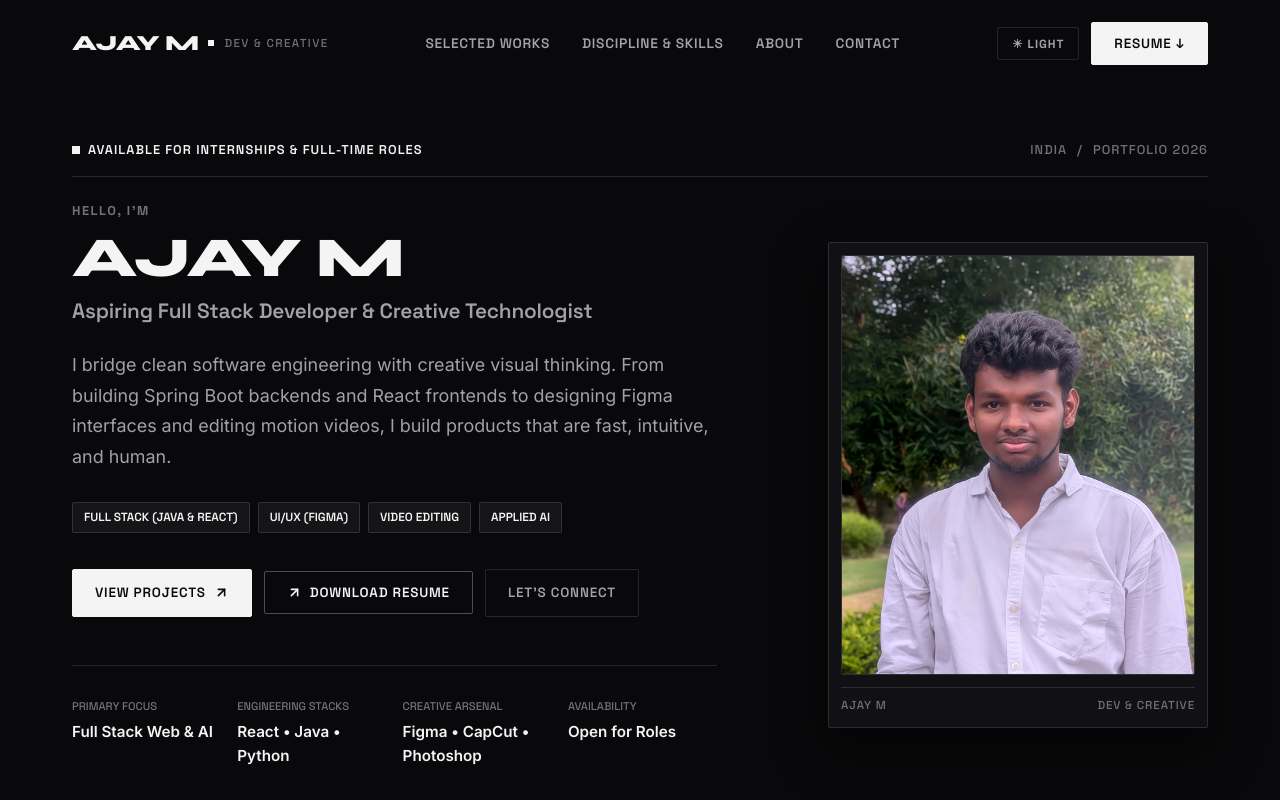
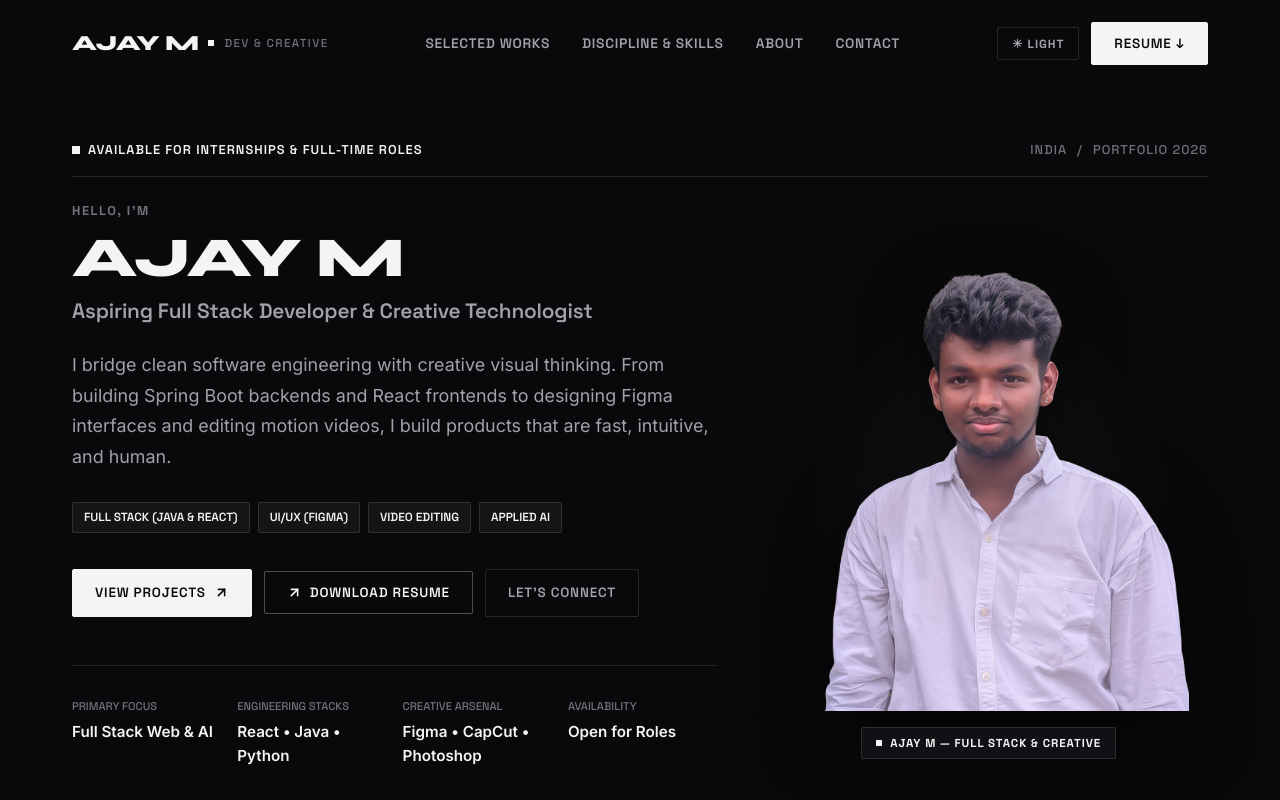
Before and after one commit to ajaymanikandanoff/portfolio, a React (Vite) app: page / in a window 1280 px wide. Shown: the top 800 px of the page. Built offline with nearby package versions, Linux system fonts and the light colour scheme.

Commit message:
feat: frameless transparent cutout photo in hero section without box

```diff
--- a/src/components/Hero.jsx
+++ b/src/components/Hero.jsx
@@ -69,28 +69,26 @@ export default function Hero({ onOpenResume }) {
             </div>
           </div>
 
-          {/* Right Column: Picture Frame */}
-          <div className="hero-portrait-col">
-            <div className="portrait-frame">
+          {/* Right Column: Frameless Cutout Portrait */}
+          <div className="hero-cutout-col">
+            <div className="cutout-stage">
+              <div className="cutout-ambient-glow"></div>
               {!imgError ? (
                 <img
-                  src={profile.photo}
+                  src={profile.photo || '/me.png'}
                   alt={profile.name}
-                  className="portrait-image"
+                  className="cutout-portrait-image"
                   onError={() => setImgError(true)}
                 />
               ) : (
                 <div className="portrait-fallback">
                   <div className="fallback-monogram">AM</div>
                   <div className="fallback-label">{profile.name}</div>
-                  <p className="fallback-hint">
-                    Add your photo to <code>public/me.jpg</code>
-                  </p>
                 </div>
               )}
-              <div className="portrait-caption">
-                <span className="caption-title">{profile.name}</span>
-                <span className="caption-sub">DEV &amp; CREATIVE</span>
+              <div className="cutout-floating-tag">
+                <span className="cutout-tag-dot"></span>
+                <span>{profile.name} — FULL STACK &amp; CREATIVE</span>
               </div>
             </div>
           </div>
--- a/src/data/content.js
+++ b/src/data/content.js
@@ -11,7 +11,7 @@ export const content = {
     tagline: 'Full-stack software engineering, UI/UX design in Figma, and video creation.',
     location: 'India',
     status: 'Available for Internships & Full-Time Roles',
-    photo: '/me.jpg', // Place your picture in public/me.jpg to show here
+    photo: '/me.png', // Transparent cutout
     resumeUrl: '/resume.pdf',
     bio: "I'm a computer science student and aspiring full stack developer. I build functional web applications across the stack with Java, React, Python, and JavaScript, design intuitive interfaces in Figma, and do video editing. I'm also an active lyrical video editor and meme creator.",
   },
--- a/src/index.css
+++ b/src/index.css
@@ -550,49 +550,101 @@ img {
   color: var(--text-main);
 }
 
-/* Portrait Frame */
-.hero-portrait-col {
-  display: flex;
-  justify-content: flex-end;
-}
-
-.portrait-frame {
+/* ============================================================
+   FRAMELESS TRANSPARENT CUTOUT PORTRAIT (NO BOX)
+   ============================================================ */
+.hero-cutout-col {
+  display: flex;
+  justify-content: center;
+  align-items: center;
+  position: relative;
+}
+
+.cutout-stage {
+  position: relative;
+  display: flex;
+  flex-direction: column;
+  align-items: center;
+  justify-content: center;
   width: 100%;
-  max-width: 380px;
+  max-width: 440px;
+}
+
+.cutout-ambient-glow {
+  position: absolute;
+  top: 50%;
+  left: 50%;
+  transform: translate(-50%, -50%);
+  width: 380px;
+  height: 380px;
+  border-radius: 50%;
+  background: radial-gradient(circle, rgba(255, 255, 255, 0.08) 0%, rgba(255, 255, 255, 0.02) 40%, transparent 70%);
+  filter: blur(50px);
+  pointer-events: none;
+  z-index: 0;
+  transition: background 0.3s ease;
+}
+
+body[data-theme='light'] .cutout-ambient-glow {
+  background: radial-gradient(circle, rgba(0, 0, 0, 0.06) 0%, rgba(0, 0, 0, 0.02) 40%, transparent 70%);
+}
+
+.cutout-portrait-image {
+  position: relative;
+  z-index: 1;
+  width: auto;
+  max-width: 100%;
+  max-height: 500px;
+  object-fit: contain;
+  display: block;
+  /* Natural drop-shadow on the cutout body without any box */
+  filter: drop-shadow(0 22px 32px rgba(0, 0, 0, 0.55));
+  transition: transform 0.35s cubic-bezier(0.16, 1, 0.3, 1), filter 0.35s ease;
+  user-select: none;
+  -webkit-user-drag: none;
+}
+
+body[data-theme='light'] .cutout-portrait-image {
+  filter: drop-shadow(0 20px 28px rgba(0, 0, 0, 0.16));
+}
+
+.cutout-portrait-image:hover {
+  transform: translateY(-8px) scale(1.02);
+  filter: drop-shadow(0 30px 40px rgba(0, 0, 0, 0.65));
+}
+
+body[data-theme='light'] .cutout-portrait-image:hover {
+  filter: drop-shadow(0 26px 36px rgba(0, 0, 0, 0.22));
+}
+
+.cutout-floating-tag {
+  display: inline-flex;
+  align-items: center;
+  gap: 8px;
+  margin-top: 16px;
+  padding: 6px 14px;
+  background: var(--bg-card);
   border: 1px solid var(--border-color);
-  background: var(--bg-card);
-  padding: 12px;
-  box-shadow: var(--shadow-editorial);
-  position: relative;
-  border-radius: 2px;
-  transition: all 0.3s ease;
-}
-
-.portrait-frame:hover {
-  border-color: var(--border-strong);
-  transform: translateY(-4px);
-}
-
-.portrait-image {
-  width: 100%;
-  aspect-ratio: 4 / 5;
-  height: 420px;
-  object-fit: cover;
-  object-position: center top;
-  filter: contrast(1.04);
-  border: 1px solid var(--border-color);
-  border-radius: 2px;
-  transition: filter 0.3s ease, transform 0.3s ease;
-}
-
-.portrait-frame:hover .portrait-image {
-  filter: contrast(1.08) brightness(1.02);
+  font-family: 'Space Grotesk', monospace;
+  font-size: 0.72rem;
+  font-weight: 700;
+  letter-spacing: 0.08em;
+  color: var(--text-main);
+  border-radius: 2px;
+  z-index: 2;
+  box-shadow: 0 10px 25px rgba(0, 0, 0, 0.25);
+}
+
+.cutout-tag-dot {
+  width: 6px;
+  height: 6px;
+  background: var(--text-main);
 }
 
 .portrait-fallback {
   width: 100%;
-  aspect-ratio: 4 / 5;
-  height: 420px;
+  max-width: 320px;
+  height: 380px;
   border: 1px dashed var(--border-strong);
   background: var(--tag-bg);
   display: flex;
@@ -601,6 +653,7 @@ img {
   justify-content: center;
   padding: 24px;
   text-align: center;
+  border-radius: 2px;
 }
 
 .fallback-monogram {
@@ -618,32 +671,6 @@ img {
   font-weight: 700;
   color: var(--text-main);
   margin-bottom: 8px;
-}
-
-.fallback-hint {
-  font-size: 0.78rem;
-  color: var(--text-muted);
-  line-height: 1.5;
-}
-
-.fallback-hint code {
-  font-family: monospace;
-  background: var(--bg-card);
-  padding: 2px 5px;
-  border: 1px solid var(--border-color);
-}
-
-.portrait-caption {
-  display: flex;
-  align-items: center;
-  justify-content: space-between;
-  margin-top: 12px;
-  font-family: 'Space Grotesk', monospace;
-  font-size: 0.72rem;
-  letter-spacing: 0.08em;
-  color: var(--text-muted);
-  padding-top: 8px;
-  border-top: 1px solid var(--border-color);
 }
 
 /* Infinite Ticker Tape */
@@ -1647,11 +1674,9 @@ img {
     grid-template-columns: 1fr;
     gap: 40px;
   }
-  .hero-portrait-col {
-    justify-content: flex-start;
-  }
-  .portrait-frame {
-    max-width: 100%;
+  .hero-cutout-col {
+    justify-content: center;
+    margin-top: 10px;
   }
   .disciplines-grid {
     grid-template-columns: 1fr;
@@ -1694,11 +1719,19 @@ img {
   .hero-actions-rect-group .btn-rect {
     width: 100%;
   }
-  .portrait-frame {
+  .cutout-stage {
+    max-width: 320px;
+  }
+  .cutout-portrait-image {
+    max-height: 350px;
+  }
+  .cutout-ambient-glow {
+    width: 260px;
+    height: 260px;
+  }
+  .portrait-fallback {
     max-width: 100%;
-  }
-  .portrait-image, .portrait-fallback {
-    height: 300px;
+    height: 280px;
   }
   .hero-specs-row {
     grid-template-columns: repeat(2, 1fr);
```
Also changed, not shown: public/me.png (added).
